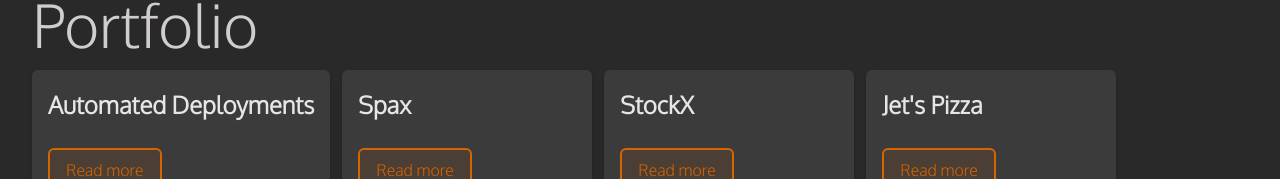
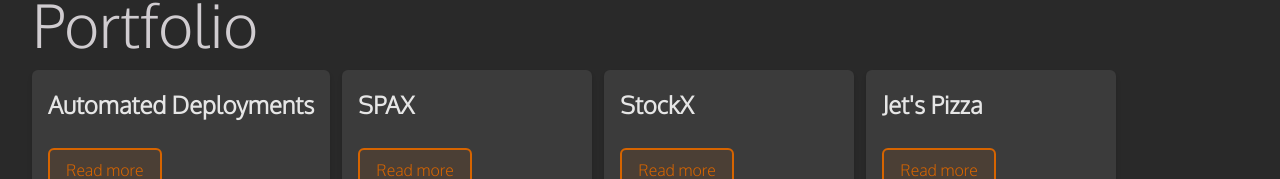
Before and after one commit to Aetheron/robertvldev, a Next.js app: page /portfolio in a window 1280 px wide. Shown: the part 179-358 px from the top of the page. Built offline with nearby package versions, Linux system fonts and the light colour scheme; no server answers; what @storyblok/react would draw is missing.

Commit message:
Stylize Spax to SPAX

```diff
--- a/pages/portfolio/index.tsx
+++ b/pages/portfolio/index.tsx
@@ -28,7 +28,7 @@
           </Card>
           <Card
             className="w-full bg-gray-800 shadow-md lg:min-w-[250px] lg:w-auto hover:shadow-xl hover:transition-all"
-            title="Spax"
+            title="SPAX"
           >
             <Link href="/portfolio/spax">
               <Button
--- a/pages/portfolio/spax.tsx
+++ b/pages/portfolio/spax.tsx
@@ -75,7 +75,7 @@
   return (
     <>
       <PortfolioPageTemplate
-        title="Spax"
+        title="SPAX"
         heroImage={spax}
         pills={pills}
         cards={cards}
```
